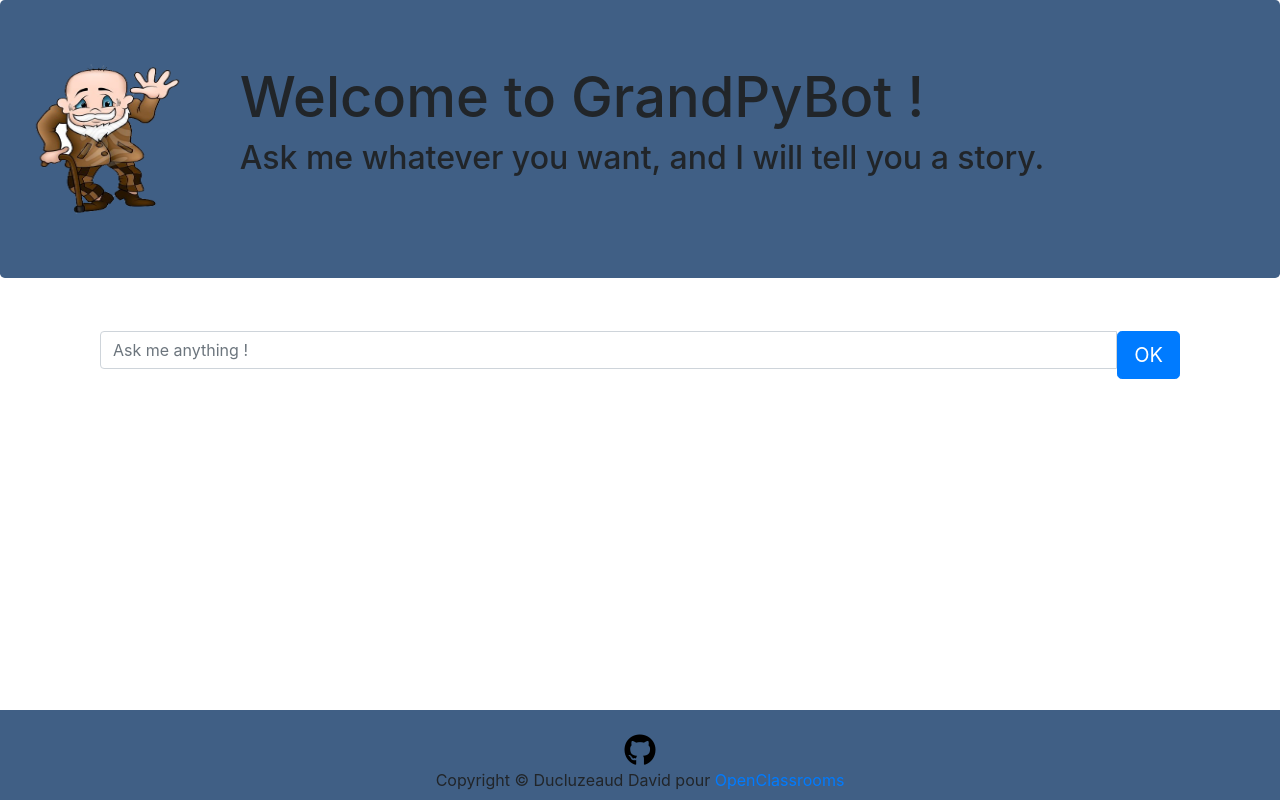
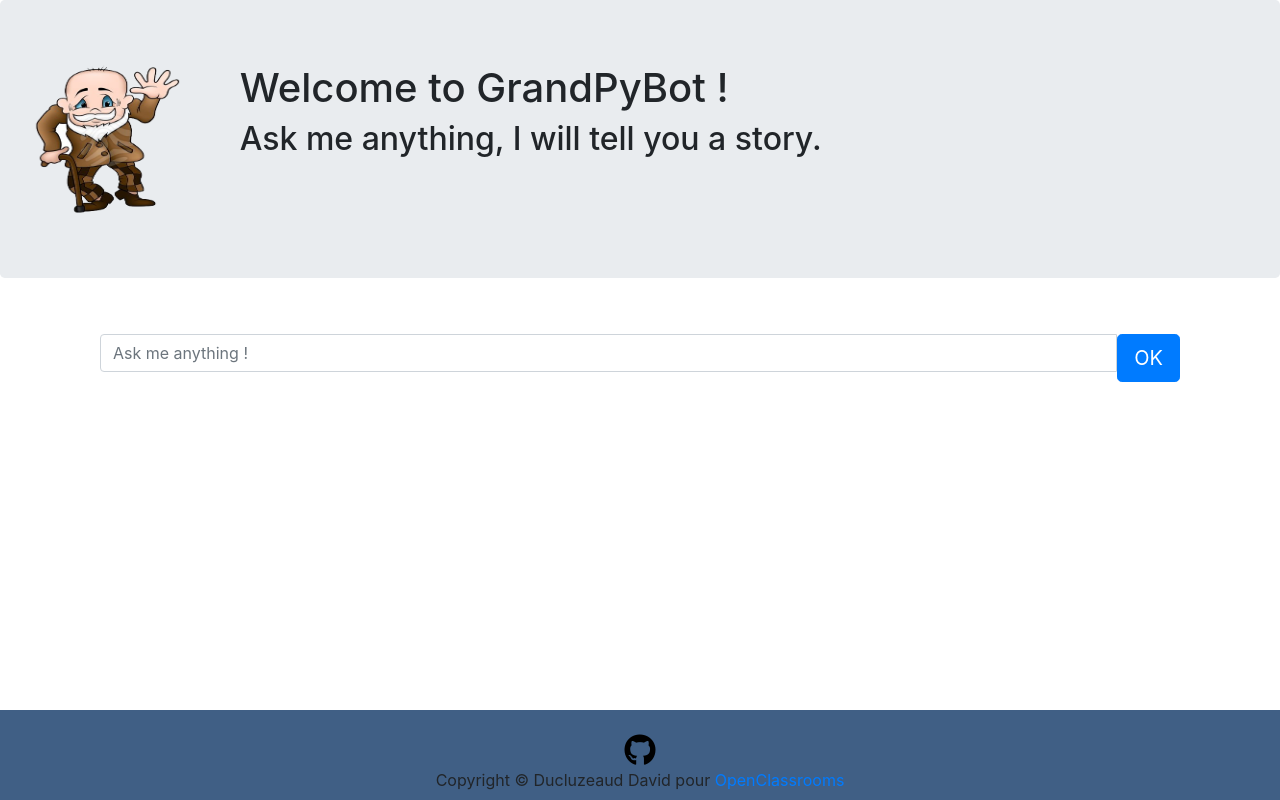
Before and after one commit to sneakyPeat/Grandpy_Bot, a Flask app: page / in a window 1280 px wide. Run offline with Flask 2, Linux system fonts and the light colour scheme; some libraries are stand-ins or nearby versions.

Commit message:
Boostrap is now handle by CDN

```diff
--- a/grandpyapp/Templates/Home_page.html
+++ b/grandpyapp/Templates/Home_page.html
@@ -2,11 +2,9 @@
 <html>
     <head>
         <meta charset="utf-8">
-        <link rel="stylesheet" href="../static/css/style.css" />
-        <link href="../static/css/bootstrap/bootstrap.css" rel="stylesheet">
-        <link rel="stylesheet" href="../static/css/bootstrap/bootstrap-social.css">
-        <link rel="stylesheet" href="../static/css/fontawesome/web-font-with-css/css/fontawesome-all.min.css">
+        <link rel="stylesheet" href=" https://maxcdn.bootstrapcdn.com/bootstrap/4.0.0/css/bootstrap.min.css" />
         <script src="https://use.fontawesome.com/470b91f216.js"></script>
+        <link rel="stylesheet" href="{{ url_for ('static', filename='../static/css/style.css') }}" />
         <title>GrandPy-Bot</title>
     </head>
 
@@ -20,7 +18,7 @@
                 </div>
                 <div class="col-lg-10">
                     <h1> Welcome to GrandPyBot ! </h1>
-                    <h2> Ask me whatever you want, and I will tell you a story.</h2>
+                    <h2> Ask me anything, I will tell you a story.</h2>
                 </div>
             </div>
         </div>
```
